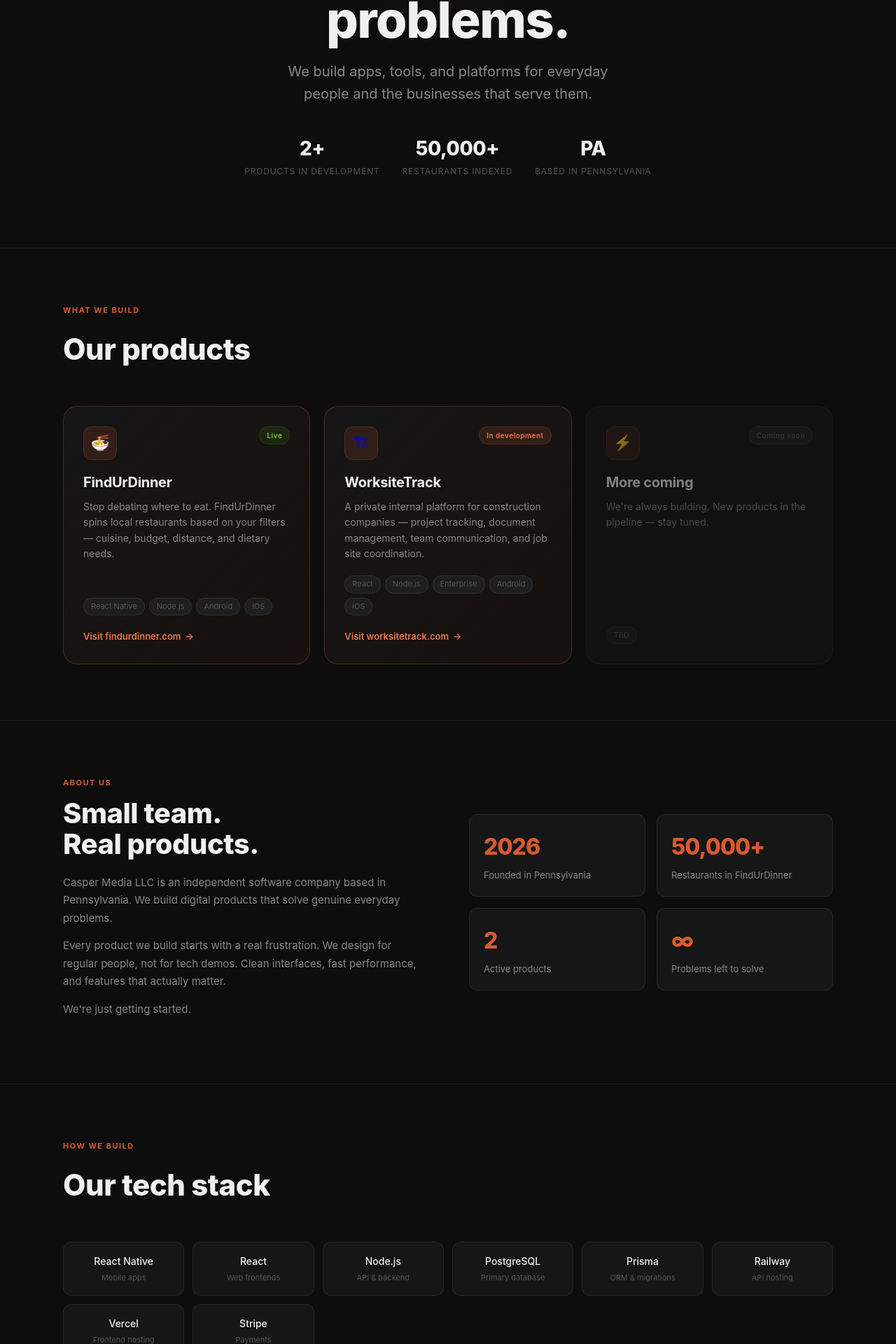
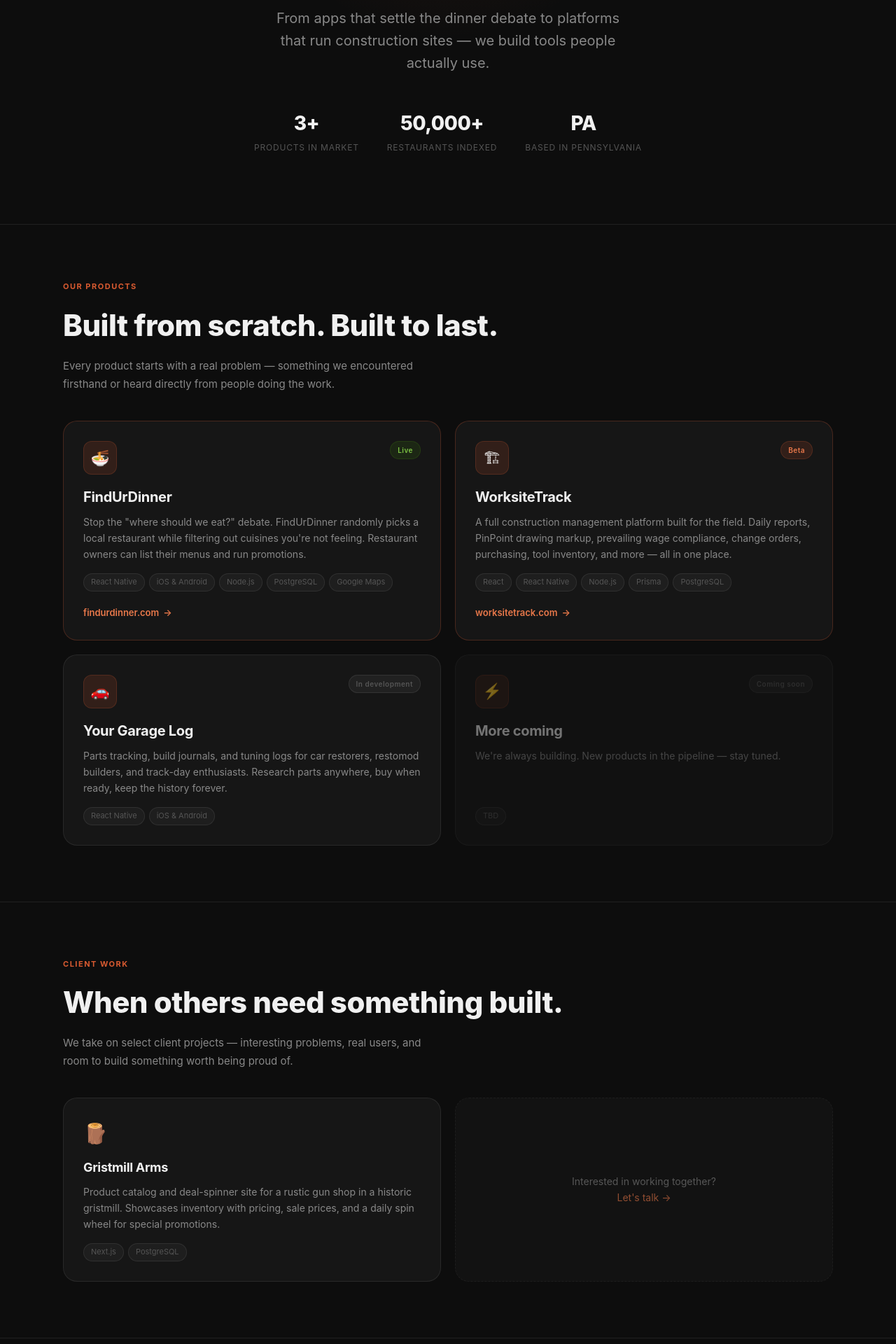
Before and after one commit to jcaspersen31/casper-media-next, a Next.js app: page / in a window 1280 px wide. Shown: the part 407-2327 px from the top of the page at 70% size. Built offline with nearby package versions, Linux system fonts and the light colour scheme.

Commit message:
update homepage: add Garage Log, client work section, refresh copy

```diff
--- a/app/page.js
+++ b/app/page.js
@@ -1,4 +1,59 @@
 export default function Home() {
+  const products = [
+    {
+      name: "FindUrDinner",
+      icon: "🍜",
+      badge: "Live",
+      badgeClass: "badge-live",
+      featured: true,
+      desc: "Stop the \"where should we eat?\" debate. FindUrDinner randomly picks a local restaurant while filtering out cuisines you're not feeling. Restaurant owners can list their menus and run promotions.",
+      tags: ["React Native", "iOS & Android", "Node.js", "PostgreSQL", "Google Maps"],
+      link: "https://findurdinner.com",
+      linkLabel: "findurdinner.com",
+    },
+    {
+      name: "WorksiteTrack",
+      icon: "🏗",
+      badge: "Beta",
+      badgeClass: "badge-dev",
+      featured: true,
+      desc: "A full construction management platform built for the field. Daily reports, PinPoint drawing markup, prevailing wage compliance, change orders, purchasing, tool inventory, and more — all in one place.",
+      tags: ["React", "React Native", "Node.js", "Prisma", "PostgreSQL"],
+      link: "https://worksitetrack.com",
+      linkLabel: "worksitetrack.com",
+    },
+    {
+      name: "Your Garage Log",
+      icon: "🚗",
+      badge: "In development",
+      badgeClass: "badge-building",
+      featured: false,
+      desc: "Parts tracking, build journals, and tuning logs for car restorers, restomod builders, and track-day enthusiasts. Research parts anywhere, buy when ready, keep the history forever.",
+      tags: ["React Native", "iOS & Android"],
+      link: null,
+    },
+  ];
+
+  const clientWork = [
+    {
+      name: "Gristmill Arms",
+      icon: "🪵",
+      desc: "Product catalog and deal-spinner site for a rustic gun shop in a historic gristmill. Showcases inventory with pricing, sale prices, and a daily spin wheel for special promotions.",
+      tags: ["Next.js", "PostgreSQL"],
+    },
+  ];
+
+  const stack = [
+    ["React Native", "Mobile apps"],
+    ["React / Next.js", "Web frontends"],
+    ["Node.js", "API & backend"],
+    ["PostgreSQL", "Primary database"],
+    ["Prisma", "ORM & migrations"],
+    ["Railway", "API hosting"],
+    ["Vercel", "Frontend hosting"],
+    ["Stripe", "Payments"],
+  ];
+
   return (
     <>
       <style>{`
@@ -20,39 +75,56 @@
         .nav-links a { font-size: 14px; color: var(--text-muted); text-decoration: none; transition: color 0.2s; }
         .nav-links a:hover { color: var(--text); }
         .nav-cta { background: var(--orange); color: white; padding: 8px 18px; border-radius: 999px; font-size: 13px; font-weight: 600; text-decoration: none; transition: background 0.2s; }
-        .nav-cta:hover { background: var(--orange-light); }
+        .nav-cta:hover { background: var(--orange-light); color: white; }
+
         .hero { padding: 120px 24px 100px; text-align: center; border-bottom: 0.5px solid var(--border); position: relative; overflow: hidden; }
         .hero::before { content: ''; position: absolute; top: -200px; left: 50%; transform: translateX(-50%); width: 600px; height: 600px; background: radial-gradient(circle, rgba(216,90,48,0.12) 0%, transparent 70%); pointer-events: none; }
         .hero-inner { max-width: 700px; margin: 0 auto; position: relative; }
         .hero-eyebrow { display: inline-flex; align-items: center; gap: 8px; background: var(--orange-dim); border: 0.5px solid rgba(216,90,48,0.3); color: var(--orange-light); font-size: 12px; font-weight: 600; letter-spacing: 1px; text-transform: uppercase; padding: 6px 16px; border-radius: 999px; margin-bottom: 28px; }
         .hero h1 { font-size: clamp(40px, 7vw, 72px); font-weight: 800; line-height: 1.05; letter-spacing: -1.5px; margin-bottom: 20px; color: var(--text); }
         .hero h1 span { color: var(--orange); }
-        .hero p { font-size: clamp(16px, 2.5vw, 20px); color: var(--text-muted); max-width: 500px; margin: 0 auto 40px; line-height: 1.6; }
-        .hero-meta { display: flex; gap: 32px; justify-content: center; flex-wrap: wrap; }
-        .hero-meta-num { font-size: 28px; font-weight: 800; color: var(--text); letter-spacing: -0.5px; }
-        .hero-meta-label { font-size: 12px; color: var(--text-dim); text-transform: uppercase; letter-spacing: 0.8px; }
+        .hero p { font-size: clamp(16px, 2.5vw, 20px); color: var(--text-muted); max-width: 500px; margin: 0 auto 48px; line-height: 1.6; }
+        .hero-stats { display: flex; gap: 40px; justify-content: center; flex-wrap: wrap; }
+        .hero-stat-num { font-size: 28px; font-weight: 800; color: var(--text); letter-spacing: -0.5px; }
+        .hero-stat-label { font-size: 12px; color: var(--text-dim); text-transform: uppercase; letter-spacing: 0.8px; margin-top: 2px; }
+
         .section-inner { max-width: 1100px; margin: 0 auto; }
         .section-eyebrow { font-size: 11px; font-weight: 700; letter-spacing: 1.5px; text-transform: uppercase; color: var(--orange); margin-bottom: 12px; }
-        .section-title { font-size: clamp(28px, 4vw, 42px); font-weight: 800; letter-spacing: -0.5px; margin-bottom: 48px; color: var(--text); }
-        .projects { padding: 80px 24px; border-bottom: 0.5px solid var(--border); }
-        .projects-grid { display: grid; grid-template-columns: repeat(auto-fit, minmax(300px, 1fr)); gap: 20px; }
-        .project-card { background: var(--surface); border: 0.5px solid var(--border); border-radius: var(--radius-lg); padding: 28px; text-decoration: none; transition: border-color 0.2s, background 0.2s; display: flex; flex-direction: column; }
+        .section-title { font-size: clamp(28px, 4vw, 42px); font-weight: 800; letter-spacing: -0.5px; margin-bottom: 12px; color: var(--text); }
+        .section-sub { font-size: 15px; color: var(--text-muted); max-width: 520px; line-height: 1.7; margin-bottom: 40px; }
+
+        .products { padding: 80px 24px; border-bottom: 0.5px solid var(--border); }
+        .featured-row { display: grid; grid-template-columns: repeat(2, 1fr); gap: 20px; margin-bottom: 20px; }
+        .secondary-row { display: grid; grid-template-columns: repeat(auto-fit, minmax(280px, 1fr)); gap: 20px; }
+
+        .project-card { background: var(--surface); border: 0.5px solid var(--border); border-radius: var(--radius-lg); padding: 28px; text-decoration: none; transition: border-color 0.2s, background 0.2s; display: flex; flex-direction: column; color: var(--text); }
         .project-card:hover { border-color: var(--border-hover); background: var(--surface2); }
-        .project-card.featured { border-color: rgba(216,90,48,0.3); background: linear-gradient(135deg, var(--surface) 0%, rgba(216,90,48,0.05) 100%); }
-        .project-card.featured:hover { border-color: rgba(216,90,48,0.5); }
-        .project-card.coming-soon { opacity: 0.5; cursor: default; }
+        .project-card.featured { border-color: rgba(216,90,48,0.25); }
+        .project-card.featured:hover { border-color: rgba(216,90,48,0.45); }
         .project-header { display: flex; align-items: flex-start; justify-content: space-between; margin-bottom: 16px; }
         .project-icon { width: 48px; height: 48px; border-radius: 12px; background: var(--orange-dim); border: 0.5px solid rgba(216,90,48,0.2); display: flex; align-items: center; justify-content: center; font-size: 22px; }
-        .project-badge { font-size: 10px; font-weight: 600; letter-spacing: 0.5px; padding: 4px 10px; border-radius: 999px; }
+        .project-badge { font-size: 10px; font-weight: 600; letter-spacing: 0.5px; padding: 4px 10px; border-radius: 999px; white-space: nowrap; }
         .badge-live { background: rgba(59,109,17,0.2); color: #7DC443; border: 0.5px solid rgba(59,109,17,0.3); }
-        .badge-soon { background: rgba(136,136,136,0.1); color: var(--text-dim); border: 0.5px solid var(--border); }
         .badge-dev { background: rgba(216,90,48,0.15); color: var(--orange-light); border: 0.5px solid rgba(216,90,48,0.2); }
+        .badge-building { background: rgba(136,136,136,0.1); color: var(--text-dim); border: 0.5px solid var(--border); }
         .project-name { font-size: 20px; font-weight: 700; color: var(--text); margin-bottom: 8px; letter-spacing: -0.3px; }
-        .project-desc { font-size: 14px; color: var(--text-muted); line-height: 1.6; margin-bottom: 20px; flex: 1; }
-        .project-tags { display: flex; gap: 6px; flex-wrap: wrap; }
+        .project-desc { font-size: 14px; color: var(--text-muted); line-height: 1.65; margin-bottom: 16px; flex: 1; }
+        .project-tags { display: flex; gap: 6px; flex-wrap: wrap; margin-bottom: 0; }
         .project-tag { font-size: 11px; color: var(--text-dim); background: var(--surface2); border: 0.5px solid var(--border); padding: 3px 10px; border-radius: 999px; }
         .project-link { display: inline-flex; align-items: center; gap: 6px; margin-top: 20px; font-size: 13px; font-weight: 600; color: var(--orange-light); }
         .project-link::after { content: '→'; }
+
+        .client-work { padding: 80px 24px; border-bottom: 0.5px solid var(--border); }
+        .client-grid { display: grid; grid-template-columns: repeat(auto-fit, minmax(280px, 1fr)); gap: 20px; }
+        .client-card { background: var(--surface); border: 0.5px solid var(--border); border-radius: var(--radius-lg); padding: 28px; }
+        .client-card:hover { border-color: var(--border-hover); background: var(--surface2); }
+        .client-icon { font-size: 28px; margin-bottom: 12px; }
+        .client-name { font-size: 18px; font-weight: 700; color: var(--text); margin-bottom: 8px; letter-spacing: -0.3px; }
+        .client-desc { font-size: 14px; color: var(--text-muted); line-height: 1.65; margin-bottom: 16px; }
+        .client-placeholder { border-style: dashed; display: flex; flex-direction: column; align-items: center; justify-content: center; text-align: center; min-height: 160px; opacity: 0.6; }
+        .client-placeholder p { font-size: 14px; color: var(--text-muted); line-height: 1.6; }
+        .client-placeholder a { color: var(--orange-light); text-decoration: none; }
+
         .about { padding: 80px 24px; border-bottom: 0.5px solid var(--border); }
         .about-grid { display: grid; grid-template-columns: 1fr 1fr; gap: 60px; align-items: center; }
         .about-text h2 { font-size: clamp(28px, 4vw, 40px); font-weight: 800; letter-spacing: -0.5px; margin-bottom: 20px; line-height: 1.1; }
@@ -61,24 +133,29 @@
         .stat-card { background: var(--surface); border: 0.5px solid var(--border); border-radius: var(--radius); padding: 20px; }
         .stat-num { font-size: 32px; font-weight: 800; color: var(--orange); letter-spacing: -1px; margin-bottom: 4px; }
         .stat-label { font-size: 13px; color: var(--text-muted); }
+
         .stack { padding: 80px 24px; border-bottom: 0.5px solid var(--border); }
-        .stack-grid { display: grid; grid-template-columns: repeat(auto-fit, minmax(160px, 1fr)); gap: 12px; margin-top: 48px; }
+        .stack-grid { display: grid; grid-template-columns: repeat(auto-fit, minmax(160px, 1fr)); gap: 12px; }
         .stack-item { background: var(--surface); border: 0.5px solid var(--border); border-radius: var(--radius); padding: 16px; text-align: center; }
         .stack-item-name { font-size: 14px; font-weight: 500; color: var(--text); margin-bottom: 3px; }
         .stack-item-desc { font-size: 11px; color: var(--text-dim); }
+
         .contact { padding: 80px 24px; text-align: center; }
         .contact h2 { font-size: clamp(28px, 4vw, 48px); font-weight: 800; letter-spacing: -0.5px; margin-bottom: 12px; }
         .contact p { font-size: 16px; color: var(--text-muted); margin-bottom: 32px; }
         .contact-email { display: inline-flex; align-items: center; gap: 8px; background: var(--surface); border: 0.5px solid var(--border); border-radius: var(--radius); padding: 14px 28px; font-size: 16px; color: var(--orange-light); text-decoration: none; font-weight: 500; transition: border-color 0.2s; }
         .contact-email:hover { border-color: var(--border-hover); }
-        footer { border-top: 0.5px solid var(--border); padding: 28px 24px; text-align: center; }
+
+        footer { border-top: 0.5px solid var(--border); padding: 28px 24px; }
         .footer-inner { max-width: 1100px; margin: 0 auto; display: flex; align-items: center; justify-content: space-between; flex-wrap: wrap; gap: 12px; }
         footer p { font-size: 13px; color: var(--text-dim); }
         .footer-links { display: flex; gap: 20px; }
         .footer-links a { font-size: 13px; color: var(--text-dim); text-decoration: none; }
         .footer-links a:hover { color: var(--text-muted); }
+
         @media (max-width: 700px) {
           .nav-links { display: none; }
+          .featured-row { grid-template-columns: 1fr; }
           .about-grid { grid-template-columns: 1fr; gap: 40px; }
           .footer-inner { justify-content: center; text-align: center; }
         }
@@ -88,7 +165,8 @@
         <div className="nav-inner">
           <a href="#" className="logo">Casper <span>Media</span></a>
           <ul className="nav-links">
-            <li><a href="#projects">Projects</a></li>
+            <li><a href="#products">Products</a></li>
+            <li><a href="#client-work">Client work</a></li>
             <li><a href="#about">About</a></li>
             <li><a href="#contact">Contact</a></li>
           </ul>
@@ -99,69 +177,93 @@
       <section className="hero">
         <div className="hero-inner">
           <div className="hero-eyebrow">Casper Media LLC · Pennsylvania</div>
-          <h1>Digital products<br/>that <span>solve</span> real problems.</h1>
-          <p>We build apps, tools, and platforms for everyday people and the businesses that serve them.</p>
-          <div className="hero-meta">
-            <div className="hero-meta-item">
-              <div className="hero-meta-num">2+</div>
-              <div className="hero-meta-label">Products in development</div>
+          <h1>Digital products that <span>solve</span> real problems.</h1>
+          <p>From apps that settle the dinner debate to platforms that run construction sites — we build tools people actually use.</p>
+          <div className="hero-stats">
+            <div className="hero-stat-item">
+              <div className="hero-stat-num">3+</div>
+              <div className="hero-stat-label">Products in market</div>
             </div>
-            <div className="hero-meta-item">
-              <div className="hero-meta-num">50,000+</div>
-              <div className="hero-meta-label">Restaurants indexed</div>
+            <div className="hero-stat-item">
+              <div className="hero-stat-num">50,000+</div>
+              <div className="hero-stat-label">Restaurants indexed</div>
             </div>
-            <div className="hero-meta-item">
-              <div className="hero-meta-num">PA</div>
-              <div className="hero-meta-label">Based in Pennsylvania</div>
+            <div className="hero-stat-item">
+              <div className="hero-stat-num">PA</div>
+              <div className="hero-stat-label">Based in Pennsylvania</div>
             </div>
           </div>
         </div>
       </section>
 
-      <section className="projects" id="projects">
+      <section className="products" id="products">
         <div className="section-inner">
-          <div className="section-eyebrow">What we build</div>
-          <h2 className="section-title">Our products</h2>
-          <div className="projects-grid">
-            <a href="https://findurdinner.com" className="project-card featured" target="_blank" rel="noreferrer">
+          <div className="section-eyebrow">Our products</div>
+          <h2 className="section-title">Built from scratch. Built to last.</h2>
+          <p className="section-sub">Every product starts with a real problem — something we encountered firsthand or heard directly from people doing the work.</p>
+
+          <div className="featured-row">
+            {products.filter(p => p.featured).map(p => (
+              <a key={p.name} href={p.link || '#'} className="project-card featured" target={p.link ? "_blank" : undefined} rel="noreferrer">
                 <div className="project-header">
-                <div className="project-icon">🍜</div>
-                <span className="project-badge badge-live">Live</span>
+                  <div className="project-icon">{p.icon}</div>
+                  <span className={`project-badge ${p.badgeClass}`}>{p.badge}</span>
                 </div>
-              <div className="project-name">FindUrDinner</div>
-              <div className="project-desc">Stop debating where to eat. FindUrDinner spins local restaurants based on your filters — cuisine, budget, distance, and dietary needs.</div>
+                <div className="project-name">{p.name}</div>
+                <div className="project-desc">{p.desc}</div>
                 <div className="project-tags">
-                <span className="project-tag">React Native</span>
-                <span className="project-tag">Node.js</span>
-                <span className="project-tag">Android</span>
-                <span className="project-tag">iOS</span>
+                  {p.tags.map(t => <span key={t} className="project-tag">{t}</span>)}
                 </div>
-              <div className="project-link">Visit findurdinner.com</div>
+                {p.linkLabel && <div className="project-link">{p.linkLabel}</div>}
               </a>
-            <a href="https://worksitetrack.com" className="project-card featured" target="_blank" rel="noreferrer">
+            ))}
+          </div>
+
+          <div className="secondary-row">
+            {products.filter(p => !p.featured).map(p => (
+              <div key={p.name} className="project-card">
                 <div className="project-header">
-                <div className="project-icon">🏗</div>
-                <span className="project-badge badge-dev">In development</span>
+                  <div className="project-icon">{p.icon}</div>
+                  <span className={`project-badge ${p.badgeClass}`}>{p.badge}</span>
                 </div>
-              <div className="project-name">WorksiteTrack</div>
-              <div className="project-desc">A private internal platform for construction companies — project tracking, document management, team communication, and job site coordination.</div>
+                <div className="project-name">{p.name}</div>
+                <div className="project-desc">{p.desc}</div>
                 <div className="project-tags">
-                <span className="project-tag">React</span>
-                <span className="project-tag">Node.js</span>
-                <span className="project-tag">Enterprise</span>
-                <span className="project-tag">Android</span>
-                <span className="project-tag">iOS</span>
+                  {p.tags.map(t => <span key={t} className="project-tag">{t}</span>)}
                 </div>
-              <div className="project-link">Visit worksitetrack.com</div>
-            </a>
-            <div className="project-card coming-soon">
+              </div>
+            ))}
+            <div className="project-card" style={{opacity: 0.45}}>
               <div className="project-header">
                 <div className="project-icon">⚡</div>
-                <span className="project-badge badge-soon">Coming soon</span>
+                <span className="project-badge badge-building">Coming soon</span>
               </div>
               <div className="project-name">More coming</div>
               <div className="project-desc">We're always building. New products in the pipeline — stay tuned.</div>
               <div className="project-tags"><span className="project-tag">TBD</span></div>
+            </div>
+          </div>
+        </div>
+      </section>
+
+      <section className="client-work" id="client-work">
+        <div className="section-inner">
+          <div className="section-eyebrow">Client work</div>
+          <h2 className="section-title">When others need something built.</h2>
+          <p className="section-sub">We take on select client projects — interesting problems, real users, and room to build something worth being proud of.</p>
+          <div className="client-grid">
+            {clientWork.map(c => (
+              <div key={c.name} className="client-card">
+                <div className="client-icon">{c.icon}</div>
+                <div className="client-name">{c.name}</div>
+                <div className="client-desc">{c.desc}</div>
+                <div className="project-tags">
+                  {c.tags.map(t => <span key={t} className="project-tag">{t}</span>)}
+                </div>
+              </div>
+            ))}
+            <div className="client-card client-placeholder">
+              <p>Interested in working together?<br/><a href="#contact">Let's talk →</a></p>
             </div>
           </div>
         </div>
@@ -172,15 +274,15 @@
           <div className="about-grid">
             <div className="about-text">
               <div className="section-eyebrow">About us</div>
-              <h2>Small team.<br/>Real products.</h2>
-              <p>Casper Media LLC is an independent software company based in Pennsylvania. We build digital products that solve genuine everyday problems.</p>
-              <p>Every product we build starts with a real frustration. We design for regular people, not for tech demos. Clean interfaces, fast performance, and features that actually matter.</p>
-              <p>We're just getting started.</p>
+              <h2>Small shop.<br/>Real products.</h2>
+              <p>Casper Media LLC is an independent software studio based in Pennsylvania. We build consumer and B2B products across mobile, web, and API — from concept to production.</p>
+              <p>Every product starts with a real problem. We don't build features for their own sake — we build tools that earn a permanent spot in someone's workflow, or save a dinner table from a 20-minute debate.</p>
+              <p>We also take on select client work for businesses that need a capable partner to bring an idea to life.</p>
             </div>
             <div className="about-stats">
+              <div className="stat-card"><div className="stat-num">3+</div><div className="stat-label">Products in market</div></div>
+              <div className="stat-card"><div className="stat-num">50k+</div><div className="stat-label">Restaurants in FindUrDinner</div></div>
               <div className="stat-card"><div className="stat-num">2026</div><div className="stat-label">Founded in Pennsylvania</div></div>
-              <div className="stat-card"><div className="stat-num">50,000+</div><div className="stat-label">Restaurants in FindUrDinner</div></div>
-              <div className="stat-card"><div className="stat-num">2</div><div className="stat-label">Active products</div></div>
               <div className="stat-card"><div className="stat-num">∞</div><div className="stat-label">Problems left to solve</div></div>
             </div>
           </div>
@@ -192,7 +294,7 @@
           <div className="section-eyebrow">How we build</div>
           <h2 className="section-title">Our tech stack</h2>
           <div className="stack-grid">
-            {[["React Native","Mobile apps"],["React","Web frontends"],["Node.js","API & backend"],["PostgreSQL","Primary database"],["Prisma","ORM & migrations"],["Railway","API hosting"],["Vercel","Frontend hosting"],["Stripe","Payments"]].map(([name,desc])=>(
+            {stack.map(([name, desc]) => (
               <div className="stack-item" key={name}>
                 <div className="stack-item-name">{name}</div>
                 <div className="stack-item-desc">{desc}</div>
@@ -206,8 +308,8 @@
         <div className="section-inner">
           <div className="section-eyebrow">Get in touch</div>
           <h2>Let's talk.</h2>
-          <p>Questions, partnerships, or just want to say hi — we'd love to hear from you.</p>
-          <a href="mailto:hello@findurdinner.com" className="contact-email">hello@findurdinner.com</a>
+          <p>Questions, partnerships, client projects, or just want to say hello.</p>
+          <a href="mailto:hello@caspermediallc.com" className="contact-email">hello@caspermediallc.com</a>
         </div>
       </section>
 
@@ -215,10 +317,10 @@
         <div className="footer-inner">
           <p>© 2026 Casper Media LLC · Pennsylvania</p>
           <div className="footer-links">
-            <a href="https://findurdinner.com">FindUrDinner</a>
-            <a href="#projects">Projects</a>
-            <a href="#about">About</a>
-            <a href="mailto:hello@findurdinner.com">Contact</a>
+            <a href="https://findurdinner.com" target="_blank" rel="noreferrer">FindUrDinner</a>
+            <a href="https://worksitetrack.com" target="_blank" rel="noreferrer">WorksiteTrack</a>
+            <a href="#products">Products</a>
+            <a href="mailto:hello@caspermediallc.com">Contact</a>
           </div>
         </div>
       </footer>
```
Lines whose indentation alone changed are shown as unchanged.
